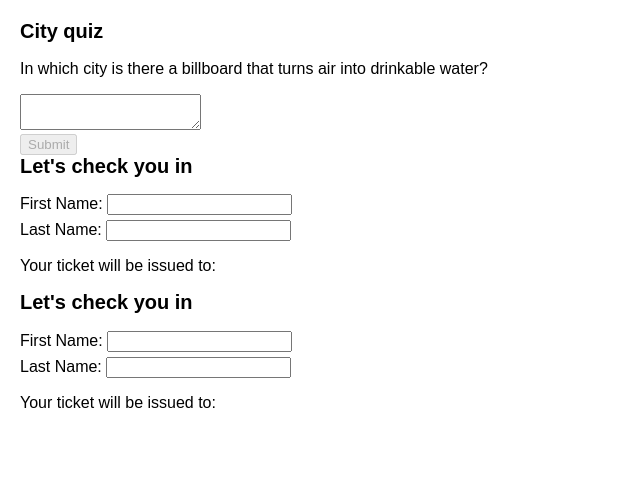
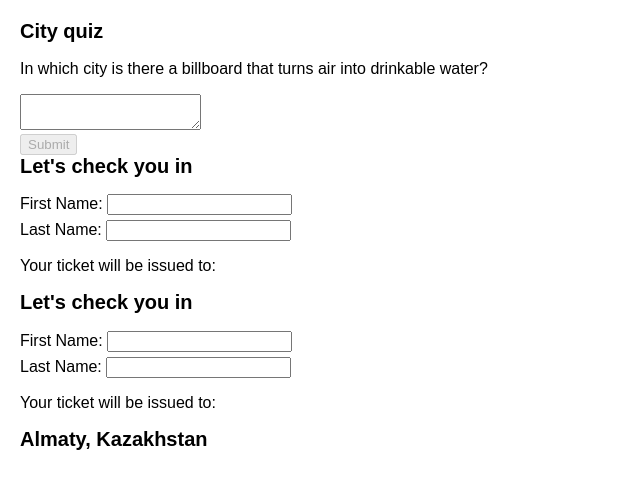
Before and after one commit to zelitosaide/react-js-course, a React (Create React App) app: page / in a window 1280 px wide. Shown: the top 488 px of the page, without its empty margins (0-640 px from the left). Built offline with nearby package versions, Linux system fonts and the light colour scheme.

Commit message:
Managing State

```diff
--- a/src/learn/learn-react/managing-state/index.js
+++ b/src/learn/learn-react/managing-state/index.js
@@ -11,7 +11,13 @@ export default function Index() {
   );
 }
 
-function Accordion() {}
+function Accordion() {
+  return (
+    <>
+      <h2>Almaty, Kazakhstan</h2>
+    </>
+  );
+}
 
 function Form() {
   const [firstName, setFirstName] = useState("");
```
